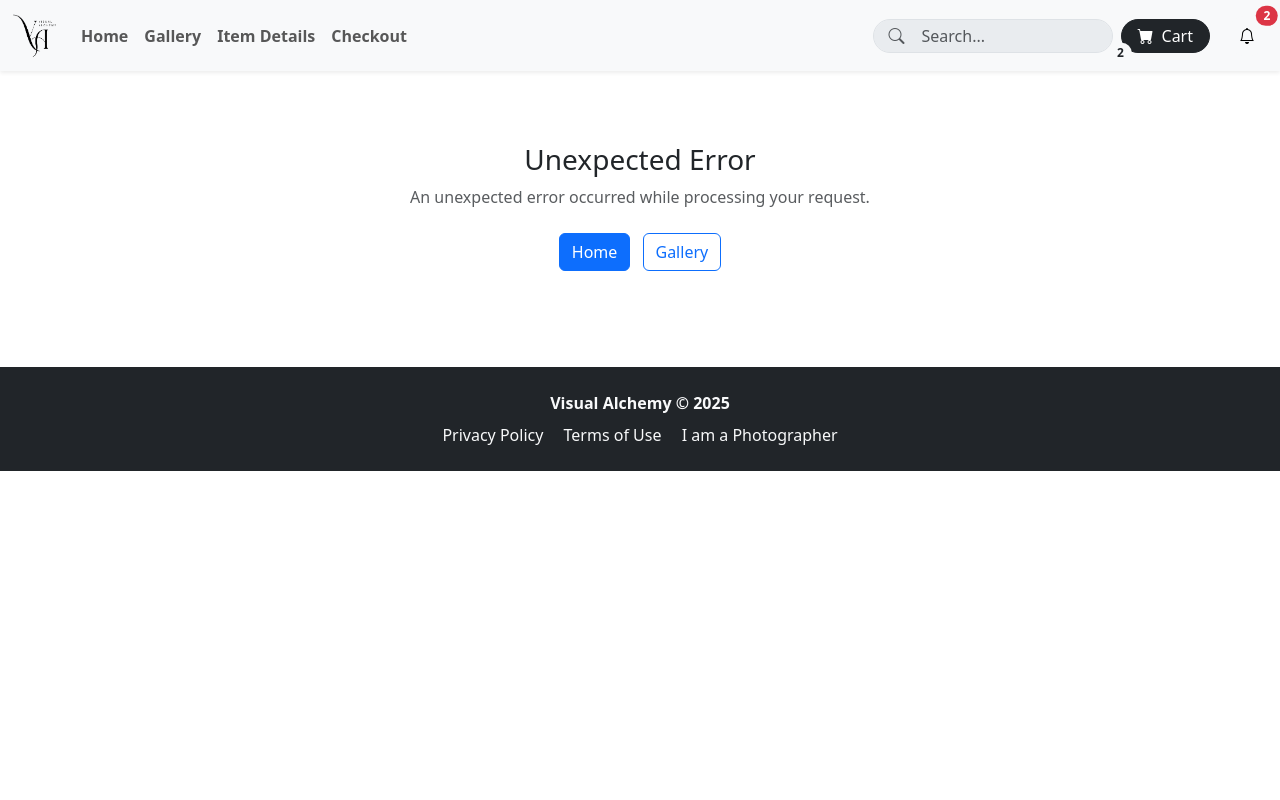
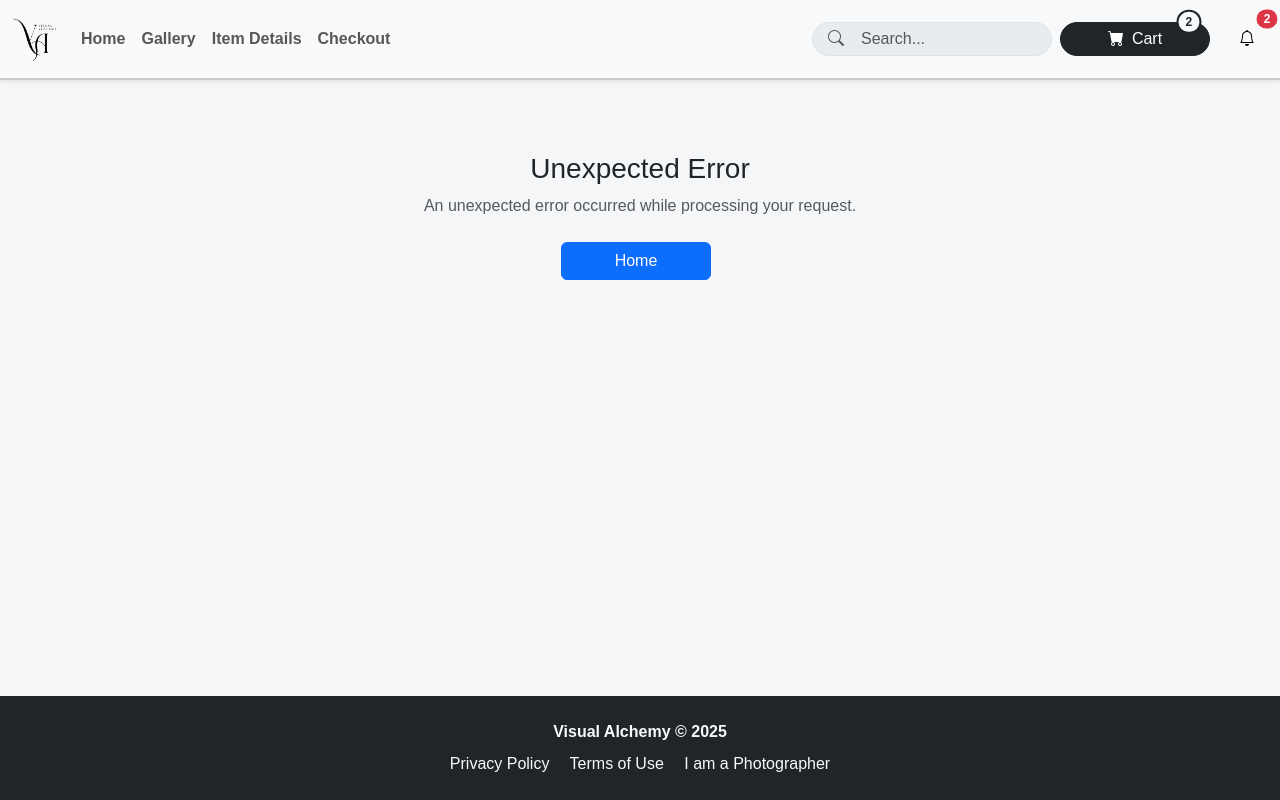
Before and after one commit to Jibitha0405/582_Assignment3, a Flask app: page /error in a window 1280 px wide. Run offline with Flask 3, Linux system fonts and the light colour scheme.

Commit message:
changed code

```diff
--- a/project/templates/base.html
+++ b/project/templates/base.html
@@ -11,13 +11,13 @@
         integrity="sha384-LN+7fdVzj6u52u30Kp6M/trliBMCMKTyK833zpbD+pXdCLuTusPj697FH4R/5mcr" crossorigin="anonymous">
 
     <!-- Custom CSS -->
-    <link rel="stylesheet" href="{{ url_for('static', filename='css/style.css') }}">
+    <link rel="stylesheet" href="{{ url_for('static', filename='css/styles.css') }}">
 
     <!-- Bootstrap Icons -->
     <link rel="stylesheet" href="https://cdn.jsdelivr.net/npm/bootstrap-icons@1.13.1/font/bootstrap-icons.min.css">
 </head>
 
-<body>
+<body class="d-flex flex-column min-vh-100">
     <!-- Navbar -->
     <nav class="navbar navbar-expand-lg navbar-light bg-light shadow-sm sticky-top">
         <div class="container-fluid">
@@ -127,7 +127,7 @@
     </div>
 
     <!-- Page Content -->
-    <main class="flex-grow-1">
+    <main class="flex-fill">
         {% block content %}
         {% endblock %}
     </main>
--- a/project/templates/error.html
+++ b/project/templates/error.html
@@ -22,7 +22,6 @@
 
     <div class="mt-4">
         <a href="{{ url_for('index') }}" class="btn btn-primary me-2">Home</a>
-        <a href="{{ url_for('vendor_gallery') }}" class="btn btn-outline-primary">Gallery</a>
     </div>
 </div>
 {% endblock %}
```
